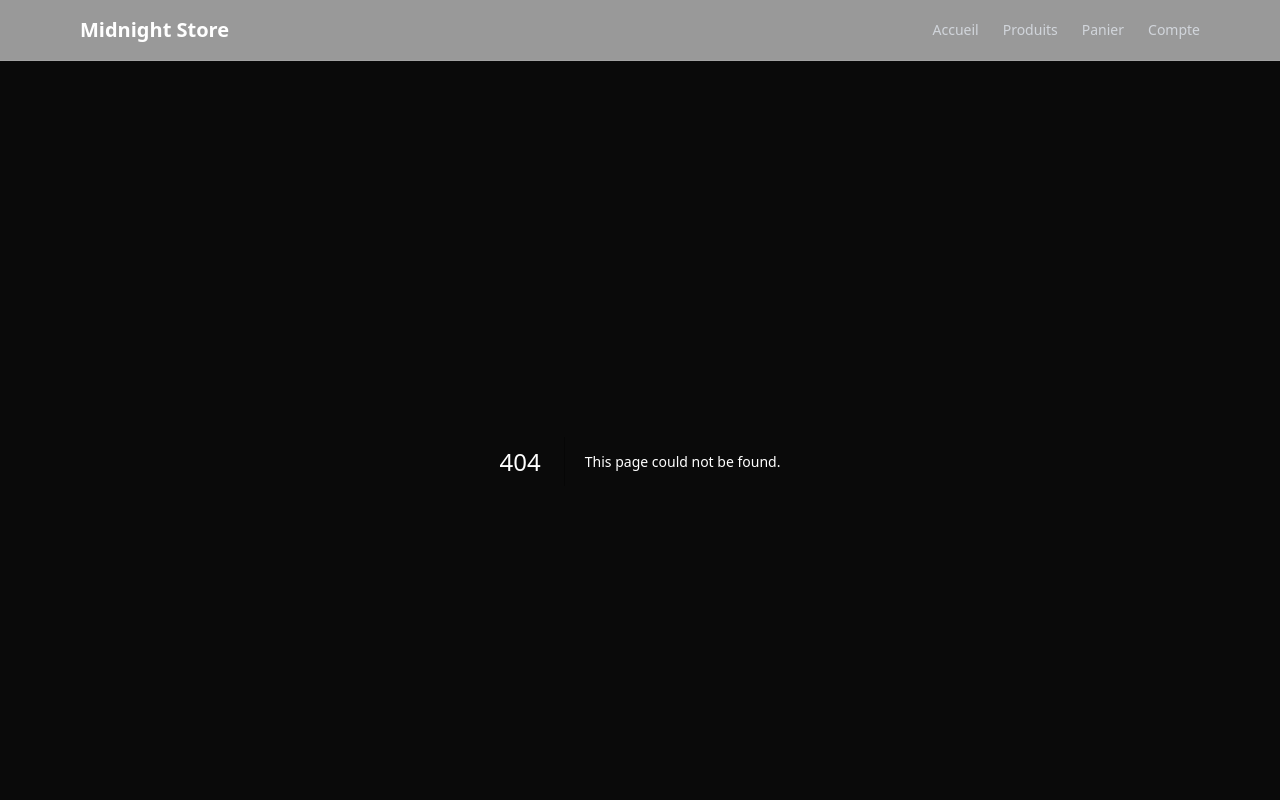
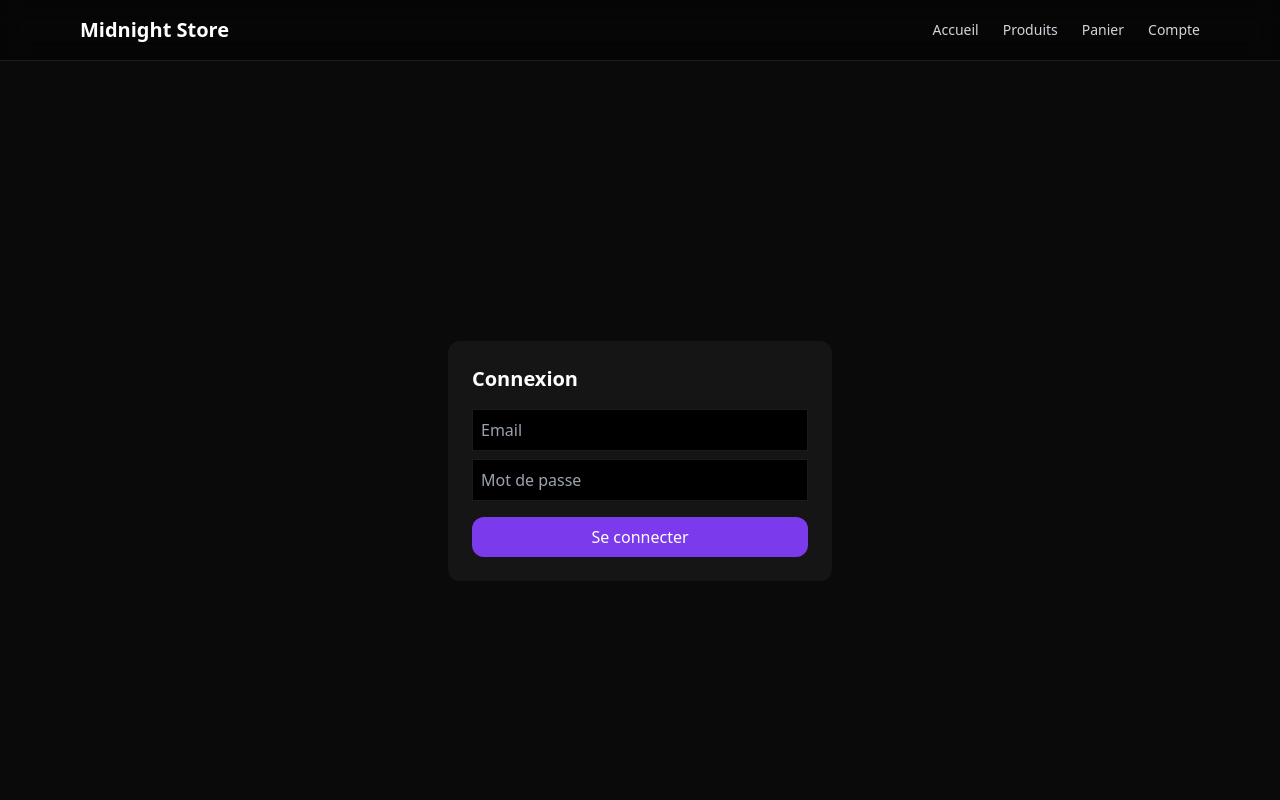
Before and after one commit to doudou764/Midnight-V2, a Next.js app: page /login in a window 1280 px wide. Before the commit this address had no page. Shown: the top 800 px of the page. Built offline with nearby package versions, Linux system fonts and the light colour scheme; no server answers.

Commit message:
Implement login page with email and password fields

```diff
--- /dev/null
+++ b/app/login/page.tsx
@@ -0,0 +1,47 @@
+"use client";
+
+import { useState } from "react";
+import { supabase } from "@/lib/supabase";
+
+export default function LoginPage() {
+  const [email, setEmail] = useState("");
+  const [password, setPassword] = useState("");
+
+  const login = async () => {
+    const { error } = await supabase.auth.signInWithPassword({
+      email,
+      password
+    });
+
+    if (error) alert(error.message);
+    else window.location.href = "/dashboard";
+  };
+
+  return (
+    <div className="flex items-center justify-center min-h-screen">
+      <div className="bg-card p-6 rounded-xl w-96">
+        <h1 className="text-xl font-bold mb-4">Connexion</h1>
+
+        <input
+          className="w-full p-2 mb-2 bg-black border border-white/10"
+          placeholder="Email"
+          onChange={(e) => setEmail(e.target.value)}
+        />
+
+        <input
+          className="w-full p-2 mb-4 bg-black border border-white/10"
+          type="password"
+          placeholder="Mot de passe"
+          onChange={(e) => setPassword(e.target.value)}
+        />
+
+        <button
+          onClick={login}
+          className="w-full bg-primary py-2 rounded-xl"
+        >
+          Se connecter
+        </button>
+      </div>
+    </div>
+  );
+}
```
